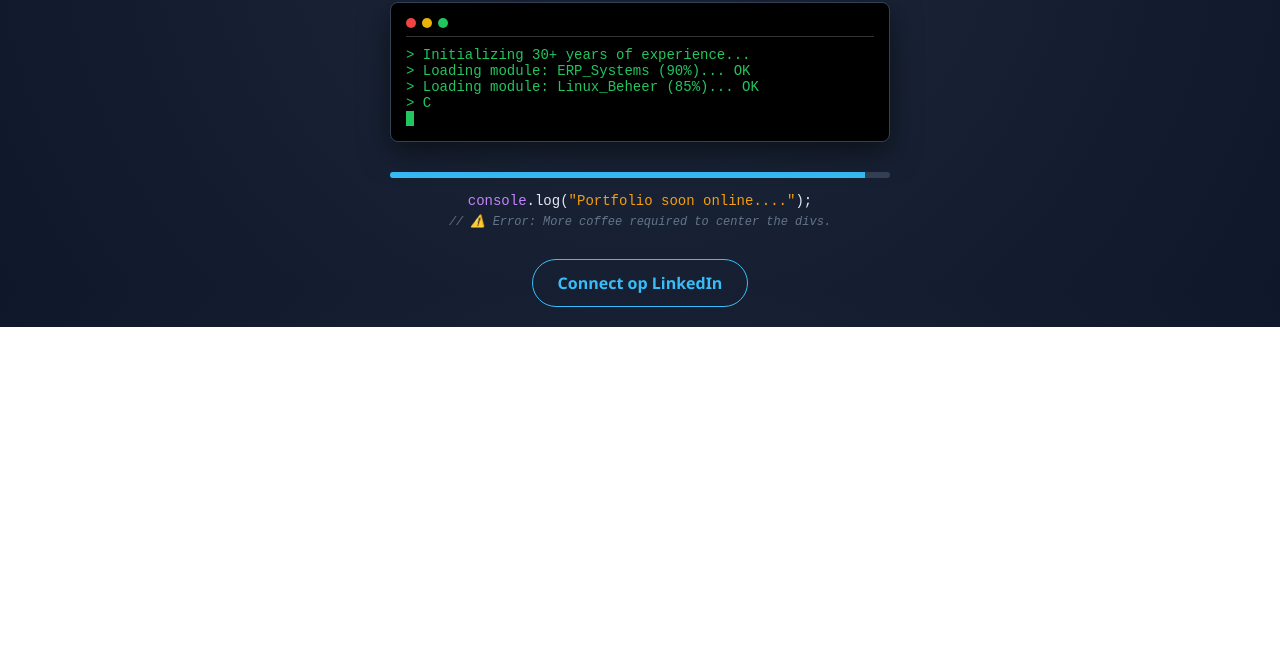
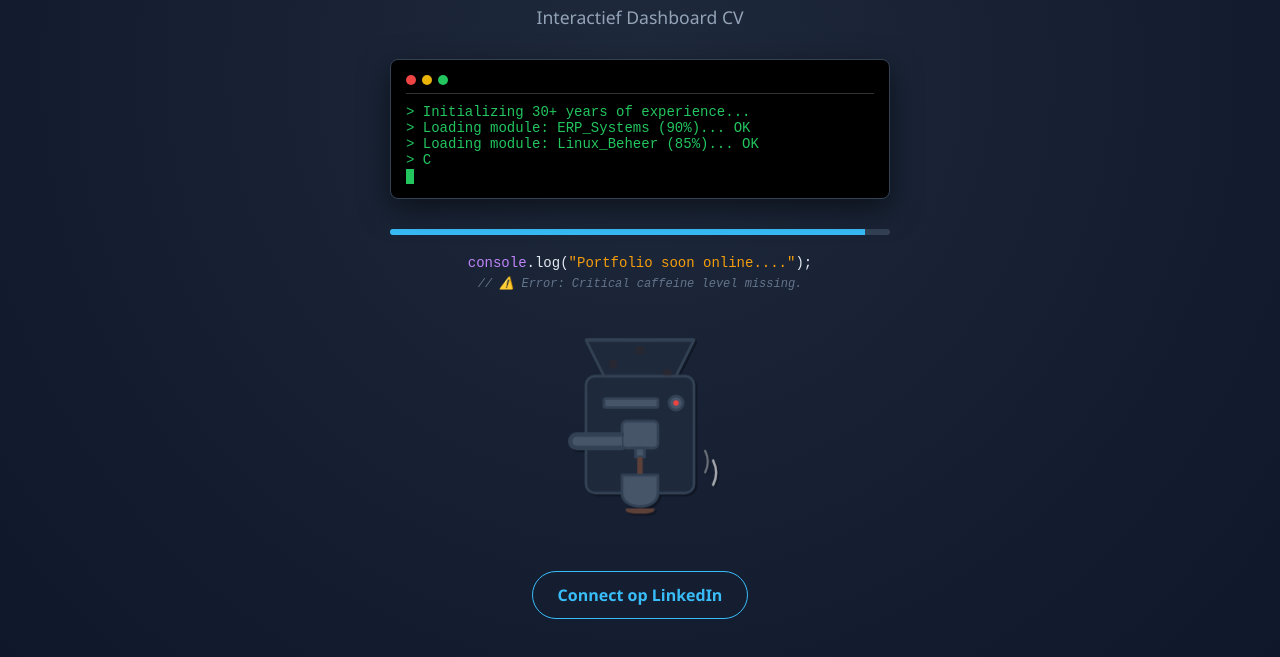
Before and after one commit to Arwin90/Portfolio, a plain HTML site: page index.html in a window 1280 px wide. Shown: the part 511-1168 px from the top of the page. Before the commit the page ends 838 px from the top, so only its background shows below. Drawn offline with Linux system fonts and the light colour scheme.

Commit message:
Add files via upload
Signed-off-by: Arwin van der Heiden <234166938+Arwin90@users.noreply.github.com>

```diff
--- a/index.html
+++ b/index.html
@@ -13,20 +13,27 @@
             --terminal-green: #22c55e;
             --code-comment: #64748b;
             --code-string: #f59e0b;
+            /* Nieuwe kleuren voor de koffiemachine */
+            --coffee-bean: #3e2723;
+            --coffee-liquid: #5d4037;
+            --machine-outline: #334155;
+            --machine-body: #1e293b;
+            --machine-accent: #475569;
         }
 
         * { margin: 0; padding: 0; box-sizing: border-box; }
 
         body {
-            font-family: 'Courier New', Courier, monospace; /* Monospace voor de dev-look */
+            font-family: 'Courier New', Courier, monospace;
             background-color: var(--bg-dark);
             color: var(--text);
-            height: 100vh;
+            min-height: 100vh; /* Changed to min-height for scroll safety on small screens */
             display: flex;
             align-items: center;
             justify-content: center;
-            overflow: hidden;
+            overflow-x: hidden; /* Prevent horizontal scroll */
             background: radial-gradient(circle at center, #1e293b 0%, #0f172a 100%);
+            padding: 20px 0; /* Add some padding for vertical spacing */
         }
 
         .container {
@@ -37,7 +44,7 @@
             z-index: 2;
         }
 
-        /* De afbeelding met een 'zwevend' effect */
+        /* De afbeelding */
         .visual-img {
             max-width: 100%;
             width: 500px;
@@ -82,7 +89,7 @@
             box-shadow: 0 10px 30px rgba(0,0,0,0.5);
             max-width: 500px;
             margin: 0 auto;
-            height: 140px; /* Vaste hoogte */
+            height: 140px;
             overflow: hidden;
             position: relative;
         }
@@ -100,7 +107,6 @@
         .yellow { background: #eab308; }
         .green { background: #22c55e; }
 
-        /* Knipperende cursor */
         .cursor {
             display: inline-block;
             width: 8px;
@@ -138,16 +144,17 @@
             100% { width: 95%; }
         }
 
-        /* NIEUW: De grappige tekst */
+        /* De grappige tekst status */
         .funny-status {
-            margin-top: 15px;
+            margin-top: 20px;
+            margin-bottom: 20px;
             font-size: 14px;
             color: var(--text);
             font-family: 'Courier New', Courier, monospace;
         }
 
-        .code-keyword { color: #c084fc; } /* Paars */
-        .code-string { color: var(--code-string); } /* Oranje */
+        .code-keyword { color: #c084fc; }
+        .code-string { color: var(--code-string); }
         .code-comment {
             color: var(--code-comment);
             display: block;
@@ -156,9 +163,88 @@
             font-style: italic;
         }
 
+        /* =========================================
+           NIEUW: De CSS Espresso Machine Animatie
+        ========================================= */
+        .coffee-machine-container {
+            width: 180px;
+            height: 220px;
+            margin: 0 auto 30px auto; /* Centrally aligned */
+            position: relative;
+        }
+
+        /* SVG Styling voor 'Comic' look */
+        .comic-svg {
+            width: 100%;
+            height: 100%;
+            stroke: var(--machine-outline);
+            stroke-width: 3;
+            stroke-linecap: round;
+            stroke-linejoin: round;
+            filter: drop-shadow(2px 2px 0px rgba(0,0,0,0.3)); /* Comic schaduw effect */
+        }
+
+        .machine-fill { fill: var(--machine-body); }
+        .machine-accent-fill { fill: var(--machine-accent); }
+        .bean-fill { fill: var(--coffee-bean); stroke: none; }
+        .liquid-fill { fill: var(--coffee-liquid); stroke: none; }
+
+        /* --- Animaties --- */
+
+        /* 1. Bonen vallen */
+        .bean-group-1 { animation: dropBeans 3s linear infinite; }
+        .bean-group-2 { animation: dropBeans 3s linear infinite 1.5s; opacity: 0; }
+
+        @keyframes dropBeans {
+            0% { transform: translateY(-20px); opacity: 1; }
+            60% { transform: translateY(40px); opacity: 1; }
+            70% { transform: translateY(50px); opacity: 0; }
+            100% { transform: translateY(50px); opacity: 0; }
+        }
+
+        /* 2. Koffie stroomt */
+        .coffee-stream {
+            animation: flowStream 3s ease-in-out infinite;
+            transform-origin: top center;
+        }
+
+        @keyframes flowStream {
+            0%, 40% { transform: scaleY(0); opacity: 0; }
+            50% { opacity: 1; }
+            60%, 80% { transform: scaleY(1); opacity: 1; }
+            100% { transform: scaleY(0); opacity: 0; }
+        }
+
+        /* 3. Kopje vult */
+        .cup-liquid {
+            animation: fillCup 3s ease-in-out infinite;
+            transform-origin: bottom center;
+        }
+
+        @keyframes fillCup {
+            0%, 50% { transform: scaleY(0); }
+            85%, 95% { transform: scaleY(0.8); }
+            100% { transform: scaleY(0); }
+        }
+
+        /* 4. Stoom */
+        .steam {
+            animation: riseSteam 2s ease-out infinite;
+            opacity: 0;
+        }
+        .steam:nth-child(2) { animation-delay: 0.5s; }
+        .steam:nth-child(3) { animation-delay: 1s; }
+
+        @keyframes riseSteam {
+            0% { transform: translateY(0) scale(1); opacity: 0; stroke: #aaa; }
+            50% { opacity: 0.7; }
+            100% { transform: translateY(-30px) scale(1.5); opacity: 0; stroke: #fff;}
+        }
+
+        /* Knoppen */
         .notify-btn {
             display: inline-block;
-            margin-top: 30px;
+            margin-top: 10px;
             padding: 12px 25px;
             background: transparent;
             border: 1px solid var(--accent);
@@ -203,7 +289,47 @@
 
         <div class="funny-status">
             <span class="code-keyword">console</span>.log(<span class="code-string">"Portfolio soon online...."</span>);
-            <span class="code-comment">// ⚠️ Error: More coffee required to center the divs.</span>
+            <span class="code-comment">// ⚠️ Error: Critical caffeine level missing. </span>
+        </div>
+
+        <div class="coffee-machine-container">
+            <svg class="comic-svg" viewBox="0 0 200 220" xmlns="http://www.w3.org/2000/svg">
+                <g stroke-width="2" fill="none">
+                    <path class="steam" d="M135 150 Q 140 140, 135 130" />
+                    <path class="steam" d="M145 150 Q 150 140, 145 130" />
+                    <path class="steam" d="M155 150 Q 160 140, 155 130" />
+                </g>
+
+                <rect x="40" y="60" width="120" height="130" rx="10" class="machine-fill"/>
+                <path d="M60 60 L40 20 L160 20 L140 60 Z" class="machine-fill"/>
+                <path d="M40 20 L160 20" class="machine-accent-fill" stroke-width="4" stroke-linecap="butt"/>
+
+                <g clip-path="url(#hopper-clip)">
+                    <g class="bean-group-1">
+                        <circle cx="70" cy="0" r="5" class="bean-fill"/>
+                        <circle cx="130" cy="10" r="5" class="bean-fill"/>
+                        <circle cx="100" cy="-15" r="5" class="bean-fill"/>
+                    </g>
+                    <g class="bean-group-2">
+                        <circle cx="80" cy="0" r="5" class="bean-fill"/>
+                        <circle cx="120" cy="15" r="5" class="bean-fill"/>
+                        <circle cx="100" cy="5" r="5" class="bean-fill"/>
+                    </g>
+                </g>
+                <defs>
+                    <clipPath id="hopper-clip">
+                         <path d="M60 60 L40 20 L160 20 L140 60 Z" />
+                    </clipPath>
+                </defs>
+
+                <rect x="80" y="110" width="40" height="30" rx="5" class="machine-accent-fill"/>
+                <path d="M80 125 L30 125 C 20 125, 20 140, 30 140 L80 140" fill="none" stroke-width="5" class="machine-accent-fill" /> <rect x="95" y="140" width="10" height="10" class="machine-accent-fill"/> <rect x="97" y="150" width="6" height="40" class="liquid-fill coffee-stream" rx="2"/>
+
+                <path d="M120 190 C 120 210, 80 210, 80 190 L 80 170 L 120 170 Z" class="machine-accent-fill"/>
+                <path d="M116 190 C 116 205, 84 205, 84 190 L 84 185 L 116 185 Z" class="liquid-fill cup-liquid"/>
+
+                <circle cx="140" cy="90" r="8" class="machine-accent-fill"/>
+                <circle cx="140" cy="90" r="3" fill="#ef4444" stroke="none"/> <rect x="60" y="85" width="60" height="10" rx="2" class="machine-accent-fill"/> </svg>
         </div>
 
         <a href="https://www.linkedin.com/in/arwinvanderheiden" class="notify-btn" target="_blank">Connect op LinkedIn</a>
@@ -218,7 +344,7 @@
             "> Compiling Python & AI Labs...",
             "> Importing Humor & Social Skills...",
             "> Deploying Dashboard Interface...",
-            "> STATUS: Almost Ready for Launch!"
+            "> STATUS: Waiting for caffeine intake..."
         ];
 
         const typeWriterElement = document.getElementById('typewriter');
@@ -227,33 +353,24 @@
 
         function typeLine() {
             if (lineIndex < lines.length) {
-                // Huidige regel ophalen
                 const currentLine = lines[lineIndex];
-
-                // Als we nog letters moeten typen voor deze regel
                 if (charIndex < currentLine.length) {
-                    // Voeg teken toe
                     if (charIndex === 0) {
-                        typeWriterElement.innerHTML += "<div>"; // Nieuwe regel starten
+                        typeWriterElement.innerHTML += "<div>";
                     }
-
-                    // Laatste div (huidige regel) pakken en tekst toevoegen
                     const divs = typeWriterElement.getElementsByTagName('div');
                     divs[divs.length-1].innerHTML += currentLine.charAt(charIndex);
-
                     charIndex++;
-                    setTimeout(typeLine, 30); // Snelheid van typen
+                    setTimeout(typeLine, 30);
                 } else {
-                    // Regel is klaar, wacht even en ga naar volgende
                     typeWriterElement.innerHTML += "</div>";
                     charIndex = 0;
                     lineIndex++;
-                    setTimeout(typeLine, 400); // Wachttijd tussen regels
+                    setTimeout(typeLine, 400);
                 }
             }
         }
 
-        // Start het typen zodra de pagina geladen is
         window.onload = typeLine;
     </script>
 
```
